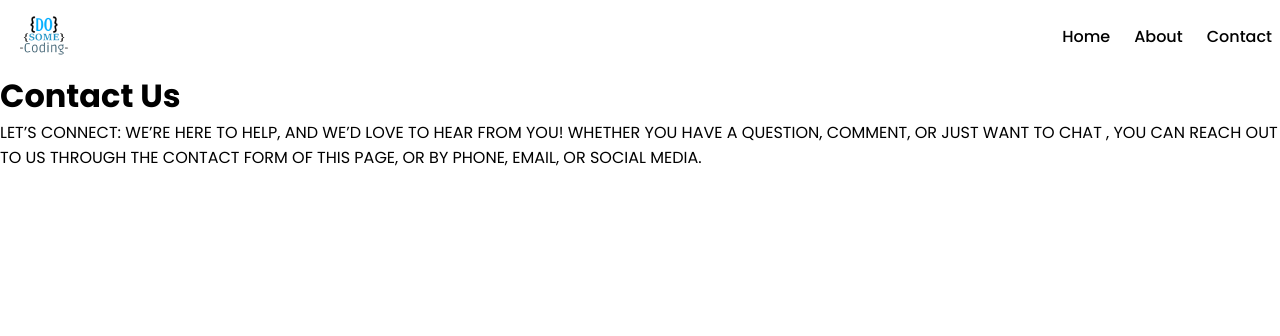
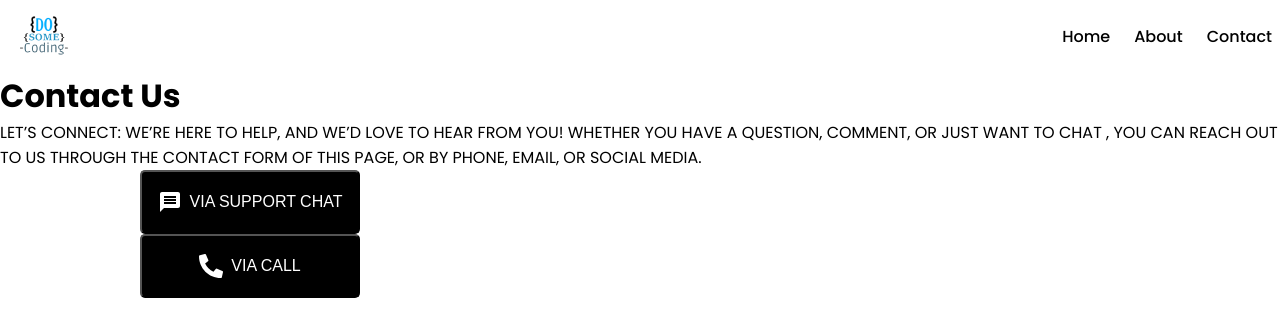
Before and after one commit to thinkGrow/react-contact, a React (Vite) app: page / in a window 1280 px wide. Shown: the top 336 px of the page. Built offline with nearby package versions, Linux system fonts and the light colour scheme.

Commit message:
Add reusable buttons using prop

```diff
--- a/package.json
+++ b/package.json
@@ -11,7 +11,8 @@
   },
   "dependencies": {
     "react": "^18.3.1",
-    "react-dom": "^18.3.1"
+    "react-dom": "^18.3.1",
+    "react-icons": "^5.4.0"
   },
   "devDependencies": {
     "@eslint/js": "^9.15.0",
--- a/src/App.jsx
+++ b/src/App.jsx
@@ -3,12 +3,14 @@
 
 import "./App.css";
 import ContactHeader from "./components/ContactHeader/ContactHeader";
+import ContactForm from "./components/ContactForm/ContactForm";
 
 function App() {
   return (
     <div>
       <Navigation />
       <ContactHeader />
+      <ContactForm />
     </div>
   );
 }
--- /dev/null
+++ b/src/components/Button/Button.jsx
@@ -0,0 +1,15 @@
+import React from "react";
+import { MdMessage } from "react-icons/md";
+import styles from "./Button.module.css";
+
+const Button = (props) => {
+  console.log(props);
+  return (
+    <button className={styles.primary_btn}>
+      {props.icon}
+      {props.text}
+    </button>
+  );
+};
+
+export default Button;
--- /dev/null
+++ b/src/components/Button/Button.module.css
@@ -0,0 +1,12 @@
+.primary_btn {
+  padding: 18px 10px;
+  background-color: black;
+  color: white;
+  min-width: 220px;
+  border-radius: 5px;
+  display: flex;
+  align-items: center;
+  gap: 8px;
+  font-size: 16px;
+  justify-content: center;
+}
--- /dev/null
+++ b/src/components/ContactForm/Contact.module.css
@@ -0,0 +1,46 @@
+.container {
+  display: flex;
+  max-width: 1000px;
+  margin: 0 auto;
+  height: 72px;
+  /* margin-top: 40px;
+  align-items: end; */
+}
+/* .top_btn {
+  display: flex;
+  gap: 32px;
+}
+
+.contact_form {
+  display: flex;
+  flex-direction: column;
+  gap: 24px;
+}
+.contact_form form {
+  display: flex;
+  gap: 20px;
+  padding-bottom: 20px;
+  flex-direction: column;
+}
+.form_control {
+  display: flex;
+  flex-direction: column;
+  width: 100%;
+  position: relative;
+}
+.form_control input {
+  height: 40px;
+  padding: 0 8px;
+}
+.form_control textarea {
+  padding: 8px;
+}
+
+.form_control label {
+  font-size: 14px;
+  position: absolute;
+  top: -12px;
+  left: 10px;
+  background-color: white;
+  padding: 0 10px;
+} */
--- a/src/components/ContactForm/ContactForm.jsx
+++ b/src/components/ContactForm/ContactForm.jsx
@@ -0,0 +1,19 @@
+import React from "react";
+import styles from "./Contact.module.css";
+import Button from "../Button/Button";
+import { MdMessage } from "react-icons/md";
+import { FaPhoneAlt } from "react-icons/fa";
+
+const ContactForm = () => {
+  return (
+    <section className={styles.container}>
+      <div className={styles.contact_form}>
+        <Button text="VIA SUPPORT CHAT" icon={<MdMessage fontSize="24px" />} />
+        <Button text="VIA CALL" icon={<FaPhoneAlt fontSize="24px" />} />
+      </div>
+      <div className={styles.contact_image}></div>
+    </section>
+  );
+};
+
+export default ContactForm;
```
Also changed, not shown: 1 other file (tests, documents, lock files or other folders).
